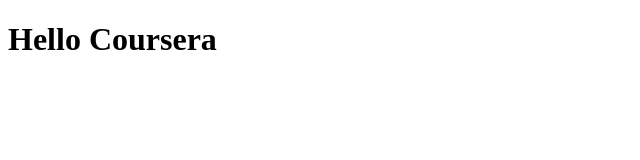
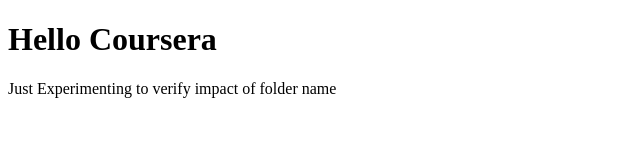
Before and after one commit to MeloSM/Coursera-Assignments, a plain HTML site: page Week2/Assignment2.html in a window 1280 px wide. Shown: the whole page, without its empty margins (0-640 px from the left). Drawn offline with Linux system fonts and the light colour scheme.

Commit message:
Small change in code and folder renaming.

```diff
--- a/Assignment2/Assignment2.html
+++ b/Week2/Assignment2.html
@@ -5,5 +5,6 @@
 </head>
 <body>
 <h1>Hello Coursera</h1>
+<p>Just Experimenting to verify impact of folder name</p>
 </body>
 </html>
```
